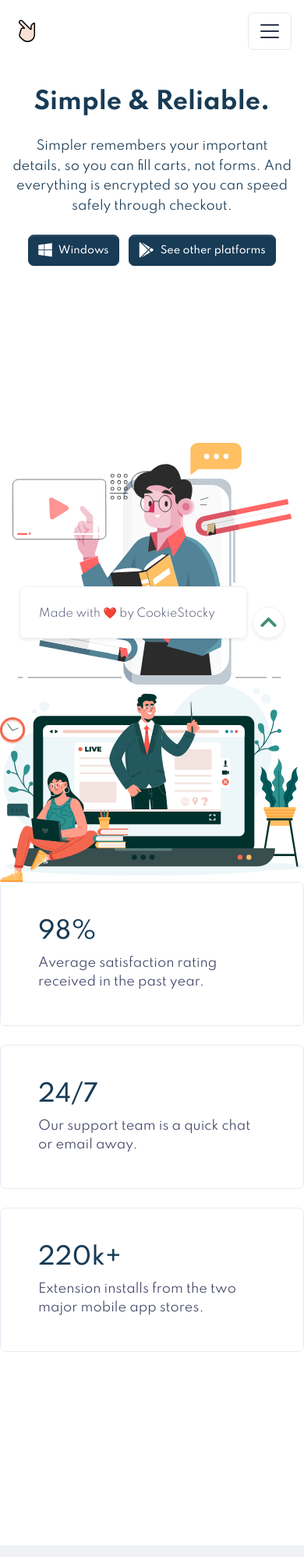
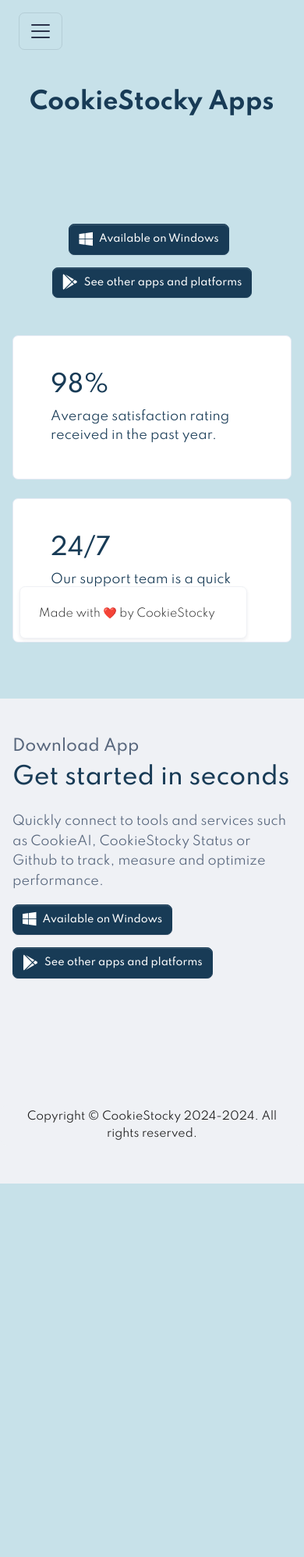
Before and after one commit to SUSCookie12/CookieStocky-App-Download-Site, a website: page html&css/index.html in a window 390 px wide. Shown: the top 1997 px of the page at 78% size. After the commit the page ends 1518 px from the top, so only its background shows below. Drawn offline with Linux system fonts and the light colour scheme.

Commit message:
Update index.html

```diff
--- a/html&css/index.html
+++ b/html&css/index.html
@@ -10,28 +10,6 @@
 
 <head>
     <meta http-equiv="Content-Type" content="text/html; charset=utf-8" />
-<!-- Primary Meta Tags -->
-<title>CookieStocky App Downloads</title>
-<meta name="viewport" content="width=device-width, initial-scale=1, shrink-to-fit=no">
-<meta name="title" content="CookieStocky App Downloads">
-<meta name="author" content="CookieStocky App Downloads">
-<meta name="description" content="Free Mobile Application One Page Bootstrap 5 Template by Themesberg">
-<meta name="keywords" content="bootstrap, bootstrap 5, bootstrap 5 one page, bootstrap 5 mobile application, one page template, bootstrap 5 one page template, themesberg, themesberg one page, one page template bootstrap 5" />
-<link rel="canonical" href="https://themesberg.com/product/bootstrap/swipe-free-mobile-app-one-page-bootstrap-5-template">
-
-<!-- Open Graph / Facebook -->
-<meta property="og:type" content="website">
-<meta property="og:url" content="https://demo.themesberg.com/swipe/">
-<meta property="og:title" content="CookieStocky App Downloads">
-<meta property="og:description" content="Free Mobile Application One Page Bootstrap 5 Template by Themesberg">
-<meta property="og:image" content="https://themesberg.s3.us-east-2.amazonaws.com/public/products/swipe/swipe-thumbnail.jpg">
-
-<!-- Twitter -->
-<meta property="twitter:card" content="summary_large_image">
-<meta property="twitter:url" content="https://demo.themesberg.com/swipe/">
-<meta property="twitter:title" content="Swipe - Mobile App One Page Bootstrap 5 Template">
-<meta property="twitter:description" content="Free Mobile Application One Page Bootstrap 5 Template by Themesberg">
-<meta property="twitter:image" content="https://themesberg.s3.us-east-2.amazonaws.com/public/products/swipe/swipe-thumbnail.jpg">
 
 <!-- Favicon -->
 <link rel="apple-touch-icon" sizes="120x120" href="./assets/img/favicon/apple-touch-icon.png">
@@ -53,21 +31,13 @@
 </head>
 
 <body>
+    <body style="background-color: #c7e1e9;"></body>
     <header class="header-global" id="home">
     <nav id="navbar-main" aria-label="Primary navigation" class="navbar navbar-main navbar-expand-lg navbar-theme-primary headroom navbar-light navbar-theme-secondary">
         <div class="container position-relative">
-            <a class="navbar-brand mr-lg-4" href="./index.html">
-                <img class="navbar-brand-dark" src="./assets/img/light.svg" alt="Logo light">
-                <img class="navbar-brand-light" src="./assets/img/dark.svg" alt="Logo dark">
-            </a>
             <div class="navbar-collapse collapse mr-auto" id="navbar_global">
                 <div class="navbar-collapse-header">
                     <div class="row">
-                        <div class="col-6 collapse-brand">
-                            <a href="./index.html">
-                                <img src="./assets/img/dark.svg" alt="Logo dark">
-                            </a>
-                        </div>
                         <div class="col-6 collapse-close">
                             <a href="#navbar_global" class="fas fa-times" data-toggle="collapse" data-target="#navbar_global" aria-controls="navbar_global" aria-expanded="false" title="close" aria-label="Toggle navigation"></a>
                         </div>
@@ -87,8 +57,8 @@
                 </ul>
             </div>
             <div class="d-flex align-items-center">
-                <a href="https://sites.google.com/view/vclassevents/cookiestocky-app" target="_blank" class="btn btn-outline-soft d-none d-md-inline mr-md-3 animate-up-2">Free download</a>
-                <a href="https://www.mediafire.com/file/j4ad5x7lttdul9b/CookieStocky+App+Installer+(2)+(2).exe/file" target="_blank" class="btn btn-md btn-tertiary text-white d-none d-md-inline animate-up-2">Direct Download Win11-x64<i class="fas fa-rocket ml-2"></i></a>
+                <a href="download.html" target="_blank" class="btn btn-outline-soft d-none d-md-inline mr-md-3 animate-up-2">Free download</a>
+                <a href="https://www.mediafire.com/file/j4ad5x7lttdul9b/CookieStocky+App+Installer+(2)+(2).exe/file" target="_blank" class="btn btn-md btn-tertiary text-white d-none d-md-inline animate-up-2">Direct Download - Win11-x64<i class="fas fa-rocket ml-2"></i></a>
                 <button class="navbar-toggler ml-2" type="button" data-toggle="collapse" data-target="#navbar_global" aria-controls="navbar_global" aria-expanded="false" aria-label="Toggle navigation">
                     <span class="navbar-toggler-icon"></span>
                 </button>
@@ -103,23 +73,24 @@
                 <div class="row justify-content-center">
                     <div class="col-12 col-md-10 text-center mb-5 mb-md-7">
                         <h1 class="display-2 font-weight-bolder mb-4">
-                            Simple & Reliable.
+                            CookieStocky Apps
                         </h1>
-                        <p class="lead mb-4 mb-lg-5">Simpler remembers your important details, so you can fill carts, not forms. And everything is encrypted so you can speed safely through checkout.</p>
+                        <p class="footer py-5 pt-lg-6"></p>
                         <div>
-                            <a href="#" class="btn btn-dark btn-download-app mb-xl-0 mr-2 mr-md-3">
+                            <a href="https://www.mediafire.com/file/j4ad5x7lttdul9b/CookieStocky+App+Installer+(2)+(2).exe/file" class="btn btn-dark btn-download-app mb-xl-0 mr-2 mr-md-3">
                                 <span class="d-flex align-items-center">
                                     <span class="icon icon-brand mr-2 mr-md-3"><span class="fab fa-windows"></span></span>
                                     <span class="d-inline-block text-left">
-                                        <small class="font-weight-normal d-none d-md-block">Available on</small> Windows
+                                        <small class="font-weight-normal d-none d-md-block">CookieStocky App </small>Available on</small> Windows
                                     </span>
                                 </span>
                             </a>
-                            <a href="#" class="btn btn-dark btn-download-app">
+                            <p class="footer pt-lg-3"></p>
+                            <a href="download.html" class="btn btn-dark btn-download-app">
                                 <span class="d-flex align-items-center">
                                     <span class="icon icon-brand mr-2 mr-md-3"><span class="fab fa-google-play"></span></span>
                                     <span class="d-inline-block text-left">
-                                        <small class="font-weight-normal d-none d-md-block"></small> See other platforms
+                                        <small class="font-weight-normal d-none d-md-block"></small> See other apps and platforms
                                     </span>
                                 </span>
                             </a>
@@ -128,28 +99,8 @@
                     <div class="col-12 col-md-10 justify-content-center">
                         <img class="d-none d-md-inline-block" src="./assets/img/illustrations/scene.svg" alt="Mobile App Mockup">
                     </div>
-                </div>
-            </div>
-        </section>
-        <section class="section section-lg py-0">
-            <div class="container">
-                <div class="row">
-                    <div class="col-12 col-md-6 col-lg-4 mb-4 mb-lg-0">
-                        <div class="card border-0 bg-white text-center p-1">
-                            <div class="card-header bg-white border-0 pb-0">
-                                <div class="icon icon-lg icon-primary mb-4">
-        </section>
-        <section class="section section-lg" id="about">
-            <div class="container">
-                    <div class="col-12 col-lg-6 ml-lg-auto">
-                        <img src="./assets/img/illustrations/scene-3.svg" class="w-100" alt="">
-                    </div>
-                </div>
-                    <div class="col-12 col-lg-6 mr-lg-auto">
-                        <img src="./assets/img/illustrations/scene-2.svg" class="w-100" alt="">
-                    </div>
-                </div>
-                <div class="row">
+
+                <div class="row" d-flex justify-content-center"></div>
                     <div class="col-12 col-md-6 col-lg-4 mb-4">
                         <div class="card border-light p-4">
                             <div class="card-body">
@@ -166,41 +117,7 @@
                             </div>
                         </div>
                     </div>
-                    <div class="col-12 col-md-6 col-lg-4 mb-4">
-                        <div class="card border-light p-4">
-                            <div class="card-body">
-                                <h2 class="display-2 mb-2">220k+</h2>
-                                <span>Extension installs from the two major mobile app stores.</span>
-                            </div>
-                        </div>
-                    </div>
                 </div>
-            </div>
-        </section>
-        <div class="section section-sm py-0">
-            <div class="container">
-                <div class="row text-center mb-5">
-                    <div class="col">
-                        <h2 class="h6 font-weight-bold text-brown"></h2>
-                    </div>
-                </div>
-                <div class="row text-center">
-                </div>
-            </div>
-        </div>
-        <section class="section section-lg pb-0" id="testimonials">
-            <div class="container">
-                <div class="row justify-content-center">
-                    <div class="col-12 col-md-10 text-center mb-5 mb-lg-6">
-                        <h2 class="display-3 mb-4"></h2>
-                        <p class="lead"></p>
-                    </div>
-                </div>
-                        </div>
-                    </div>
-                </div>
-            </div>
-        </section>
                         <!--End of Accordion-->
                     </div>
                 </div>
@@ -218,20 +135,22 @@
                         <span class="h5 text-muted mb-2 d-block">Download App</span>
                         <h2 class="display-3 mb-4">Get started in seconds</h2>
                         <p class="lead text-muted">Quickly connect to tools and services such as CookieAI, CookieStocky Status or Github to track, measure and optimize performance. </p>
-                        <div class="mt-4 mt-lg-5">
-                            <a href="#" class="btn btn-dark btn-download-app mb-xl-0 mr-2 mr-md-3">
+                        <div class="px-0 col-lg-0 mb-3">
+                            <a href="https://www.mediafire.com/file/j4ad5x7lttdul9b/CookieStocky+App+Installer+(2)+(2).exe/file" class="btn btn-dark btn-download-app mb-xl-0 mr-2 mr-md-3">
                                 <span class="d-flex align-items-center">
                                     <span class="icon icon-brand mr-2 mr-md-3"><span class="fab fa-windows"></span></span>
                                     <span class="d-inline-block text-left">
-                                        <small class="font-weight-normal d-none d-md-block">Available on</small> Windows
+                                        <small class="font-weight-normal d-none d-md-block">CookieStocky App </small>Available on</small> Windows
                                     </span>
                                 </span>
                             </a>
-                            <a href="#" class="btn btn-dark btn-download-app">
+                        </div>
+                        <div class="px-0 col-lg-0 mb-3">
+                            <a href="download.html" class="btn btn-dark btn-download-app">
                                 <span class="d-flex align-items-center">
                                     <span class="icon icon-brand mr-2 mr-md-3"><span class="fab fa-google-play"></span></span>
                                     <span class="d-inline-block text-left">
-                                        <small class="font-weight-normal d-none d-md-block"></small> See other platforms
+                                        <small class="font-weight-normal d-none d-md-block"></small> See other apps and platforms
                                     </span>
                                 </span>
                             </a>
@@ -245,37 +164,23 @@
         </div>
     </main>
 
-    <footer class="footer py-5 pt-lg-6">
-    <div class="sticky-left d-flex align-items-center bg-white p-3 pt-4 px-4 border border-soft shadow-sm rounded">
-        <span class="mr-3 d-block font-small mb-1">Made with ❤️ by CookieStocky</span>
-        <!-- Place this tag where you want the button to render. -->
-    </div>
-    <div class="sticky-right">
-        <a href="#home" class="icon icon-primary icon-md btn btn-icon-only btn-white border border-soft shadow-soft animate-up-3">
-            <span class="fas fa-chevron-up"></span>
-        </a>
-    </div>
-    <div class="container">
-        <div class="row justify-content-between">
-            <div class="col-6 col-md-2 mb-5 mb-lg-0">
-                <span class="h5">CookieStocky Team</span>
-                <ul class="footer-links mt-2">
-                    <li><a target="_blank" href="http://cookiesyt.ddns.net">Official site</a></li>
-                    <li><a target="_blank" href="http://cookiesyt.ddns.net/home/about-us">About Us</a></li>
-                    <li><a target="_blank" href="http://cookiesyt.ddns.net/support">Contact Us</a></li>
-                </ul>
+    <body style="margin: 0; padding: 0; height: 100vh; display: flex; flex-direction: column;">
+        <!-- Your page content here -->
+        <footer class="footer py-5 pt-lg-6" style="background-color: #eff1f5; color: #1c1c1c; width: 100%; margin-top: auto;">
+            <div class="sticky-left d-flex align-items-center bg-white p-3 pt-4 px-4 border border-soft shadow-sm rounded" style="background-color: #333; color: #fff;">
+                <span class="mr-3 d-block font-small mb-1" style="color: #1c1c1c;">Made with ❤️ by CookieStocky</span>
             </div>
-        <hr class="bg-light my-2">
-        <div class="row pt-2 pt-lg-5">
-            <div class="col mb-md-0">
-            <div class="d-flex text-center justify-content-center align-items-center" role="contentinfo">
-                <p class="font-weight-normal font-small mb-0">Copyright © CookieStocky 2024-<span class="current-year">2020</span>. All rights reserved.</p>
+            <div class="container py-1 pt-lg-0" style="background-color: #eff1f5; color: #1c1c1c; padding: 20px; border-radius: 10px; margin-top: 50px;">
+                <div class="row">
+                    <div class="col mb-md-0">
+                    <div class="d-flex text-center justify-content-center align-items-center" role="contentinfo">
+                        <p class="font-weight-normal font-small mb-0">Copyright &copy; CookieStocky 2024-<span class="current-year">2020</span>. All rights reserved.</p>
+                        </div>
+                    </div>
                 </div>
             </div>
-        </div>
-    </div>
-</footer>
-
+        </footer>
+    </body>
     <!-- Core -->
 <script src="./vendor/popper.js/dist/umd/popper.min.js"></script>
 <script src="./vendor/bootstrap/dist/js/bootstrap.min.js"></script>
```
